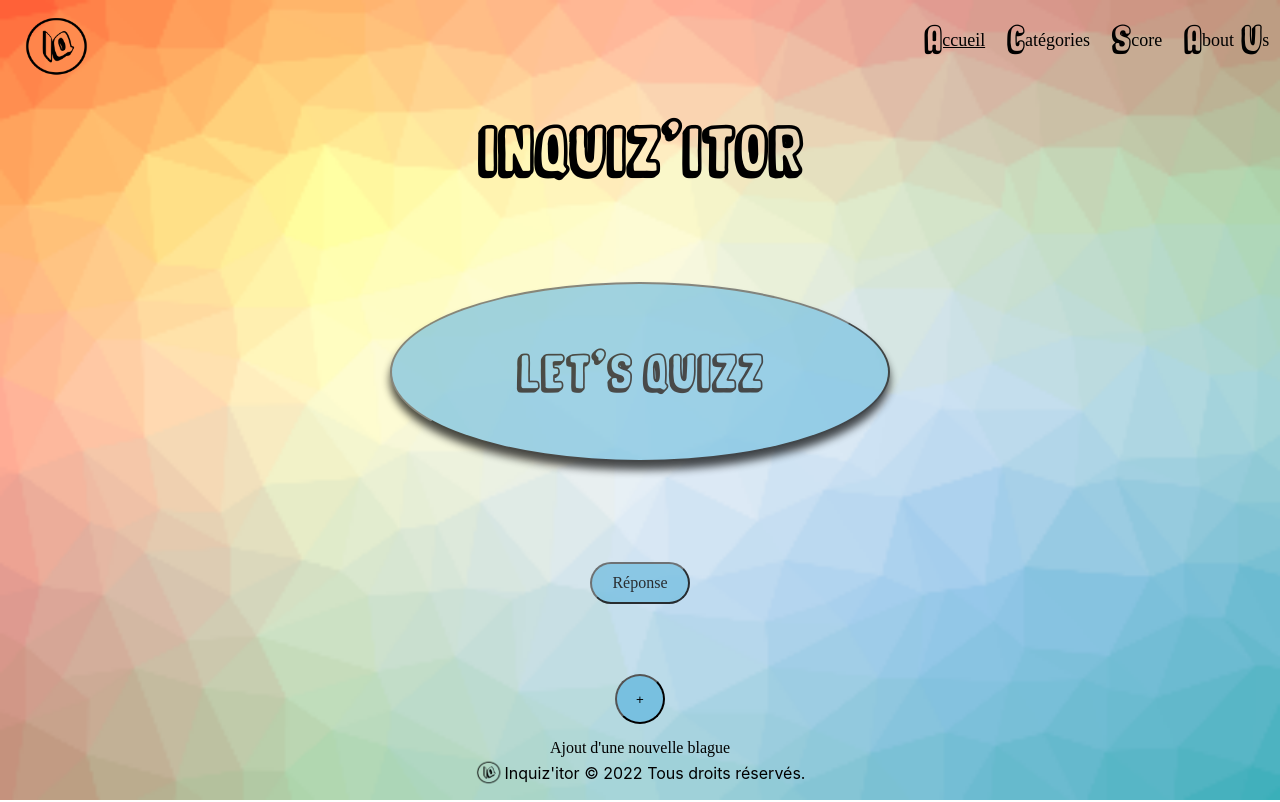
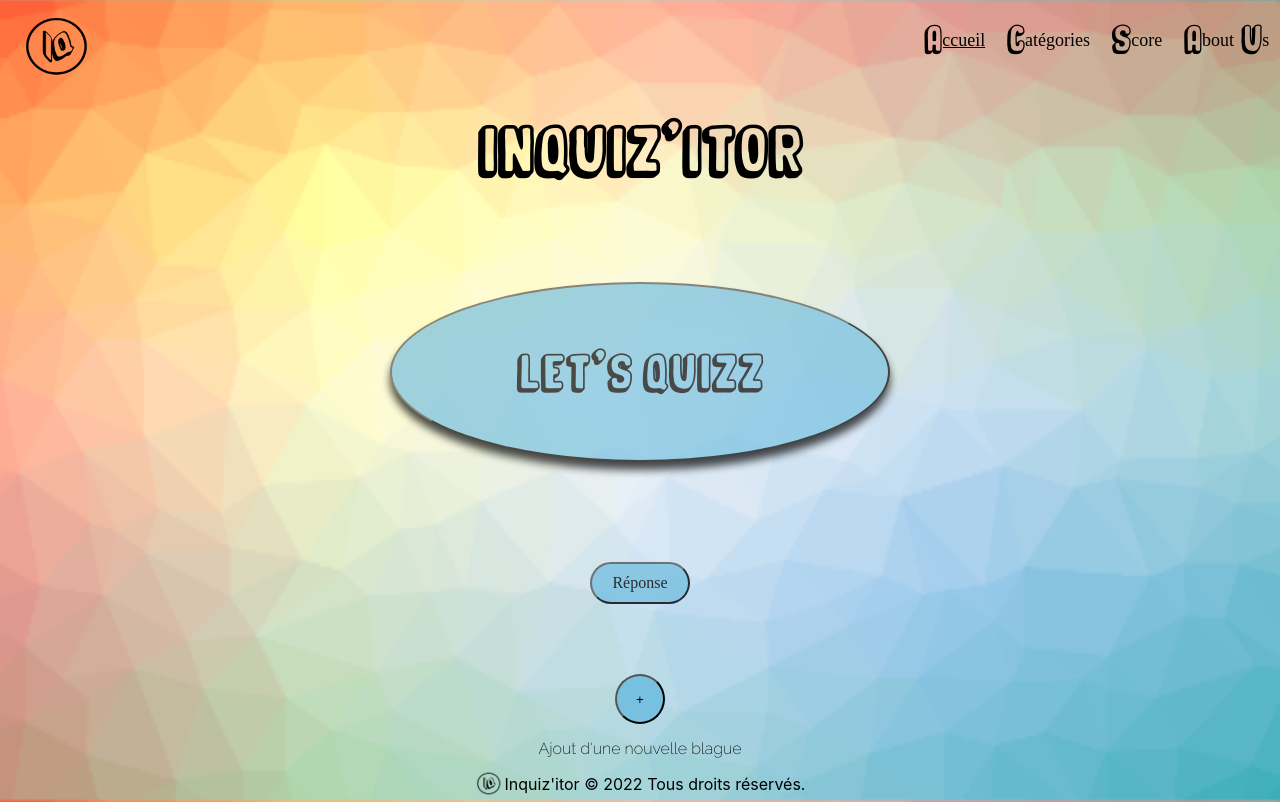
Before and after one commit to ComicScrip/lyon-react-mars22-p2g5, a React (Create React App) app: page / in a window 1280 px wide. Built offline with nearby package versions, Linux system fonts and the light colour scheme; no server answers.

Commit message:
add text on button

```diff
--- a/src/components/Home.jsx
+++ b/src/components/Home.jsx
@@ -41,7 +41,7 @@ export default function Home() {
 
         <NewJoke show={showPopup} setShow={setShowPopup} />
       </div>
-      <div classnName="ajoutBlague">
+      <div>
         <p className="textBlague">Ajout d'une nouvelle blague</p>
       </div>
     </div>
--- a/src/styles/home.css
+++ b/src/styles/home.css
@@ -50,7 +50,8 @@
   background-color: #30afe6;
 }
 .textBlague {
-  font-family: 'railway';
+  font-family: 'Raleway', sans-serif;
+  margin-bottom: 10px;
 }
 
 @media screen and (max-width: 800px) {
```
